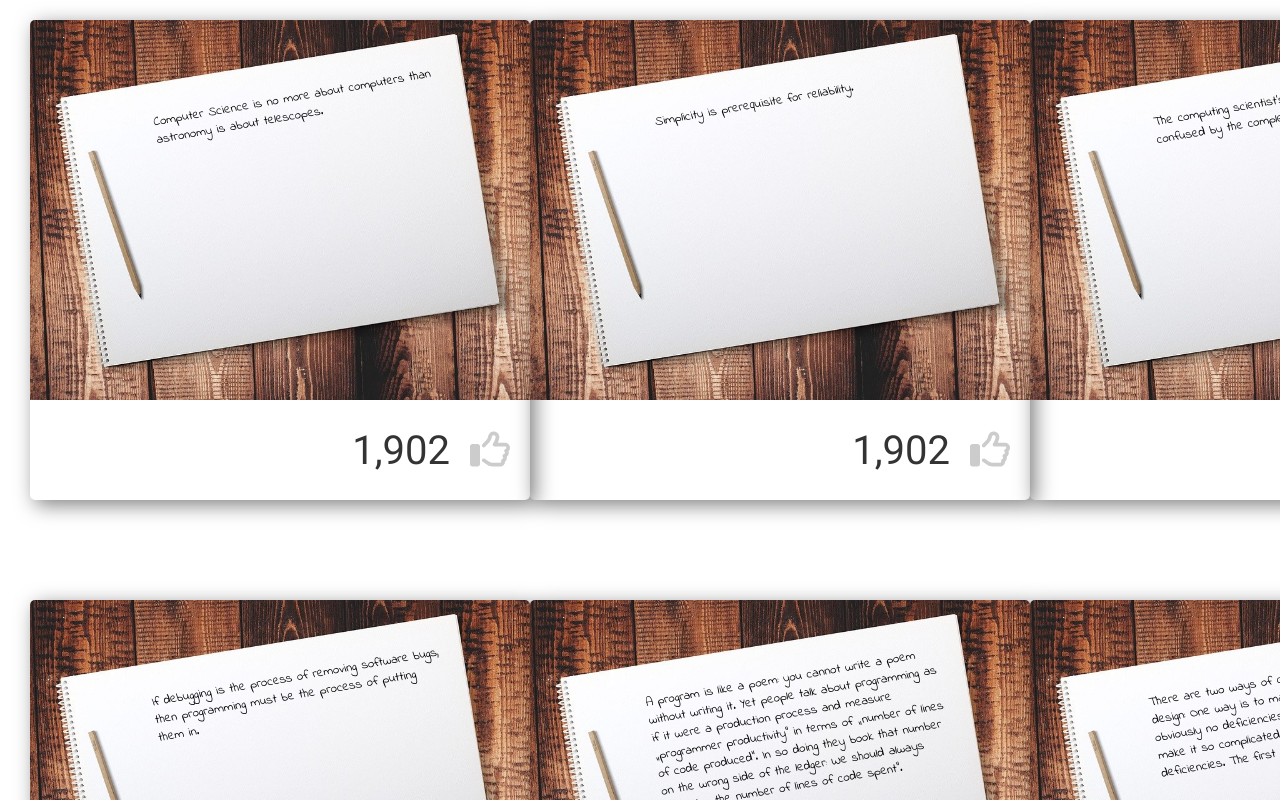
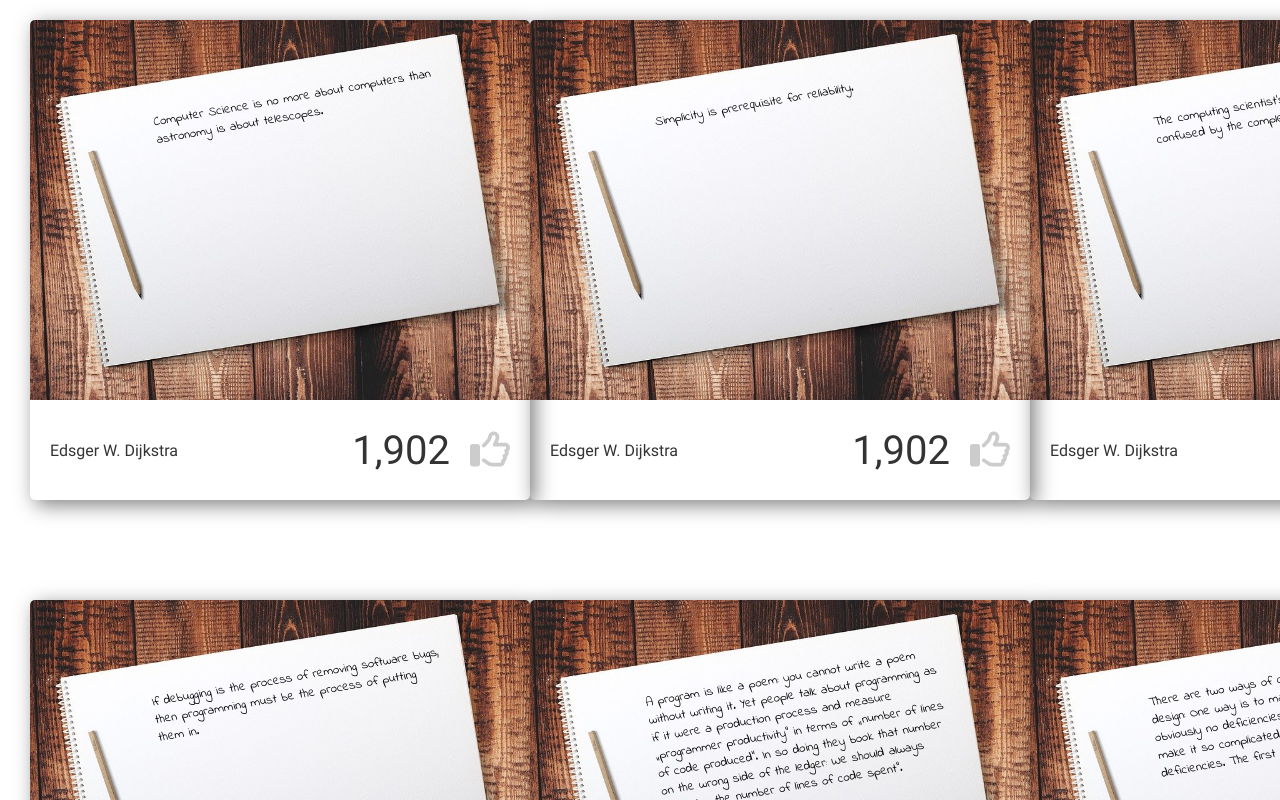
Before and after one commit to raphaelalvarenga/challenge-moviik, an Angular app: page / in a window 1280 px wide. Shown: the top 800 px of the page. Built offline with nearby package versions, Linux system fonts and the light colour scheme.

Commit message:
Author's name included in desktop letter components

```diff
--- a/src/app/letter/letter.component.html
+++ b/src/app/letter/letter.component.html
@@ -6,6 +6,7 @@
         </div>
     </div>
     <div class="letter-bottom">
+        <div>{{ quote.author }}</div>
         <div style="color: #333">1,902</div>
         <div class="icon-container" [ngStyle]="{ color: liked ? 'rgb(20, 80, 180)' : '#ccc' }" (click)="toggleLike()">
             <fa-icon [icon]="faThumbsUp"></fa-icon>
--- a/src/app/letter/letter.component.scss
+++ b/src/app/letter/letter.component.scss
@@ -49,12 +49,17 @@
 
 .letter-bottom {
     display: flex;
-    justify-content: flex-end;
     align-items: center;
     height: 100px;
     font-size: 40px;
     gap: 20px;
     padding: 0 20px;
+}
+
+.letter-bottom div:nth-child(1) {
+    font-size: 16px;
+    flex: 1;
+    color: $color-tertiary;
 }
 
 .likes {
```
